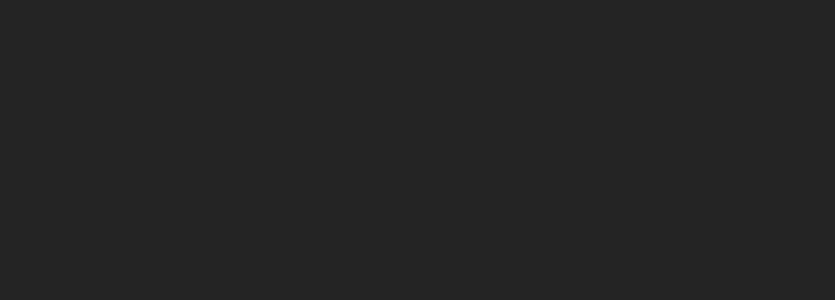
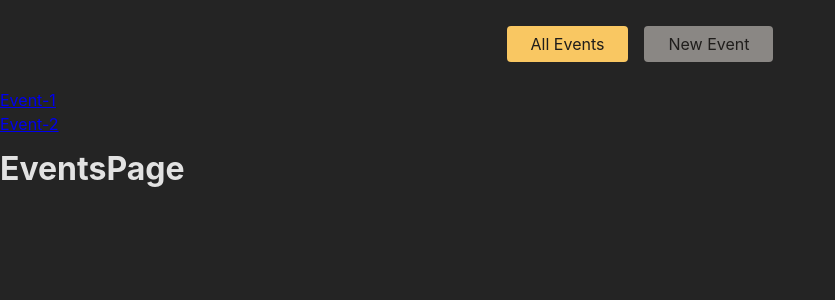
Before and after one commit to tarunislucky/advanced-router, a React (Create React App) app: page /events in a window 1280 px wide. Shown: the top 300 px of the page, without its empty margins (0-835 px from the left). Built offline with nearby package versions, Linux system fonts and the light colour scheme.

Commit message:
basic routing and links setup

```diff
--- a/package.json
+++ b/package.json
@@ -8,6 +8,7 @@
     "@testing-library/user-event": "^13.5.0",
     "react": "^18.2.0",
     "react-dom": "^18.2.0",
+    "react-router-dom": "^6.14.1",
     "react-scripts": "5.0.1",
     "web-vitals": "^2.1.4"
   },
--- a/src/App.js
+++ b/src/App.js
@@ -19,9 +19,29 @@
 //    Every list item should include a link to the respective EventDetailPage
 // 7. Output the ID of the selected event on the EventDetailPage
 // BONUS: Add another (nested) layout route that adds the <EventNavigation> component above all /events... page components
-
+import { createBrowserRouter, RouterProvider } from "react-router-dom";
+import HomePage from "./pages/HomePage";
+import EventsRootLayout from "./pages/EventsRootLayout";
+import EventsPage from "./pages/EventsPage";
+import EventDetailPage from "./pages/EventDetailPage";
+import NewEventPage from "./pages/NewEventPage";
+import EditEventPage from "./pages/EditEventPage";
 function App() {
-  return <div></div>;
+  const router = createBrowserRouter(
+    [
+      // { path: "", element: <HomePage /> },
+      { index: true, element: <HomePage /> },
+      {
+        path: "events", element: <EventsRootLayout />, children: [
+          { index: true, element: <EventsPage /> },
+          { path: ":id", element: <EventDetailPage /> },
+          { path: "new", element: <NewEventPage /> },
+          { path: ":id/edit", element: <EditEventPage /> }
+        ]
+      },
+    ]
+  );
+  return <RouterProvider router={router} />;
 }
 
 export default App;
--- a/src/components/EventsNavigation.js
+++ b/src/components/EventsNavigation.js
@@ -1,3 +1,4 @@
+import { NavLink } from "react-router-dom";
 import classes from './EventsNavigation.module.css';
 
 function EventsNavigation() {
@@ -6,14 +7,14 @@
       <nav>
         <ul className={classes.list}>
           <li>
-            <a href="/events">All Events</a>
+            <NavLink to="/events" className={({ isActive }) => isActive ? classes.active : undefined} end>All Events</NavLink>
           </li>
           <li>
-            <a href="/events/new">New Event</a>
+            <NavLink to="/events/new" className={({ isActive }) => isActive ? classes.active : undefined}>New Event</NavLink>
           </li>
         </ul>
       </nav>
-    </header>
+    </header >
   );
 }
 
--- a/src/components/MainNavigation.js
+++ b/src/components/MainNavigation.js
@@ -1,3 +1,4 @@
+import { NavLink } from "react-router-dom";
 import classes from './MainNavigation.module.css';
 
 function MainNavigation() {
@@ -6,10 +7,11 @@
       <nav>
         <ul className={classes.list}>
           <li>
-            <a>Home</a>
+            <NavLink to="/" className={({ isActive }) => isActive ? classes.active : undefined} >Home</NavLink >
           </li>
           <li>
-            <a>Events</a>
+            {/* end prop is important, because by default isActive checks if "/events" is part of the url or not, instead we want it to check if the url ends with "/events" */}
+            <NavLink to="/events" className={({ isActive }) => isActive ? classes.active : undefined} end>Events</NavLink >
           </li>
         </ul>
       </nav>
--- a/src/components/MainNavigation.module.css
+++ b/src/components/MainNavigation.module.css
@@ -19,4 +19,5 @@
 .list a:hover,
 .list a.active {
 	color: var(--color-primary-800);
+	text-decoration: underline;
 }
--- /dev/null
+++ b/src/pages/EditEventPage.js
@@ -0,0 +1,4 @@
+const EditEventPage = () => {
+	return <h1>EditEventPage</h1>
+}
+export default EditEventPage;
--- /dev/null
+++ b/src/pages/EventDetailPage.js
@@ -0,0 +1,12 @@
+import { Fragment } from "react";
+import { useParams } from "react-router-dom";
+const EventDetailPage = () => {
+	const { id } = useParams();
+	return (
+		<>
+			<h1>EventDetailPage</h1>
+			<p>EventId  : {id}</p>
+		</>
+	)
+}
+export default EventDetailPage;
--- /dev/null
+++ b/src/pages/EventsPage.js
@@ -0,0 +1,21 @@
+import { Fragment } from "react";
+import { Link } from "react-router-dom";
+const dummyEvents = [{ id: 1, message: "Event-1" }, { id: 2, message: "Event-2" }];
+const EventsPage = () => {
+	return (
+		<>
+			<ul>
+				{dummyEvents.map((event, i) => {
+					return (
+						<li>
+							<Link to={`${event.id}`} > {event.message} </Link>
+						</li>
+					)
+				})}
+			</ul>
+			<h1>EventsPage</h1>
+		</>
+	)
+}
+
+export default EventsPage;
--- /dev/null
+++ b/src/pages/EventsRootLayout.js
@@ -0,0 +1,14 @@
+import { Fragment } from "react";
+import { Outlet } from "react-router-dom";
+import EventsNavigation from "../components/EventsNavigation";
+
+const EventsRootLayout = () => {
+	return (
+		<>
+			<EventsNavigation />
+			<Outlet />
+		</>
+	)
+}
+
+export default EventsRootLayout;
--- /dev/null
+++ b/src/pages/HomePage.js
@@ -0,0 +1,13 @@
+import { Fragment } from "react";
+import MainNavigation from "../components/MainNavigation";
+
+const HomePage = () => {
+	return (
+		<>
+			<h1>HomePage</h1>
+			<MainNavigation />
+		</>
+	)
+}
+
+export default HomePage;
--- /dev/null
+++ b/src/pages/NewEventPage.js
@@ -0,0 +1,4 @@
+const NewEventPage = () => {
+	return <h1>NewEventPage</h1>
+}
+export default NewEventPage;
```
Also changed, not shown: 1 other file (tests, documents, lock files or other folders). Lines whose indentation alone changed are shown as unchanged.
